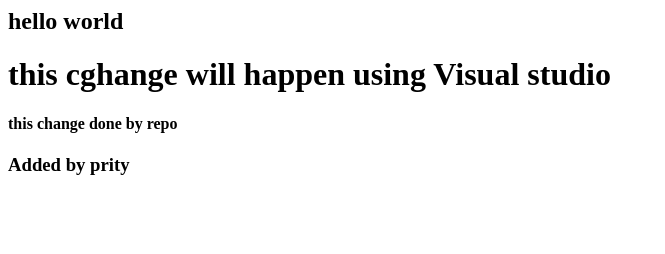
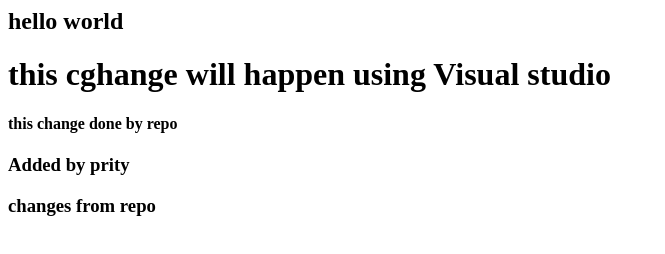
Before and after one commit to Jitendar920448/New_Repo_Demo, a plain HTML site: page index.html in a window 1280 px wide. Shown: the whole page, without its empty margins (0-665 px from the left). Drawn offline with Linux system fonts and the light colour scheme.

Commit message:
Update index.html with additional headings

```diff
--- a/index.html
+++ b/index.html
@@ -4,3 +4,4 @@
 
 <h4> this change done by repo</h4>
 <h3>Added by prity</h3>
+<h3>changes from repo</h3>
```
